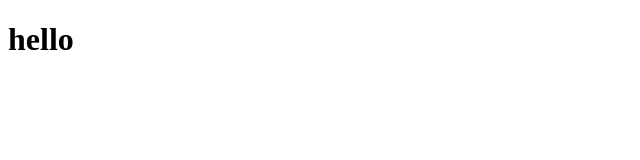
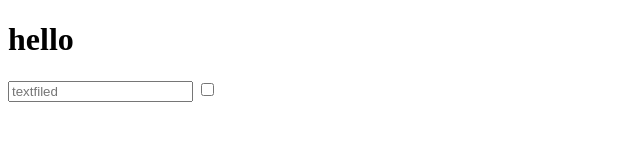
Before and after one commit to Sreytouch-Thor/Practice_brach, a plain HTML site: page index.html in a window 1280 px wide. Shown: the whole page, without its empty margins (0-640 px from the left). Drawn offline with Linux system fonts and the light colour scheme.

Commit message:
add textfiled

```diff
--- a/index.html
+++ b/index.html
@@ -8,6 +8,8 @@
 </head>
 <body>
     <h1>hello</h1>
+    <input type="text" placeholder="textfiled">
+    <input type="checkbox" placeholder="checkbox">
 
 </body>
 </html>
```
